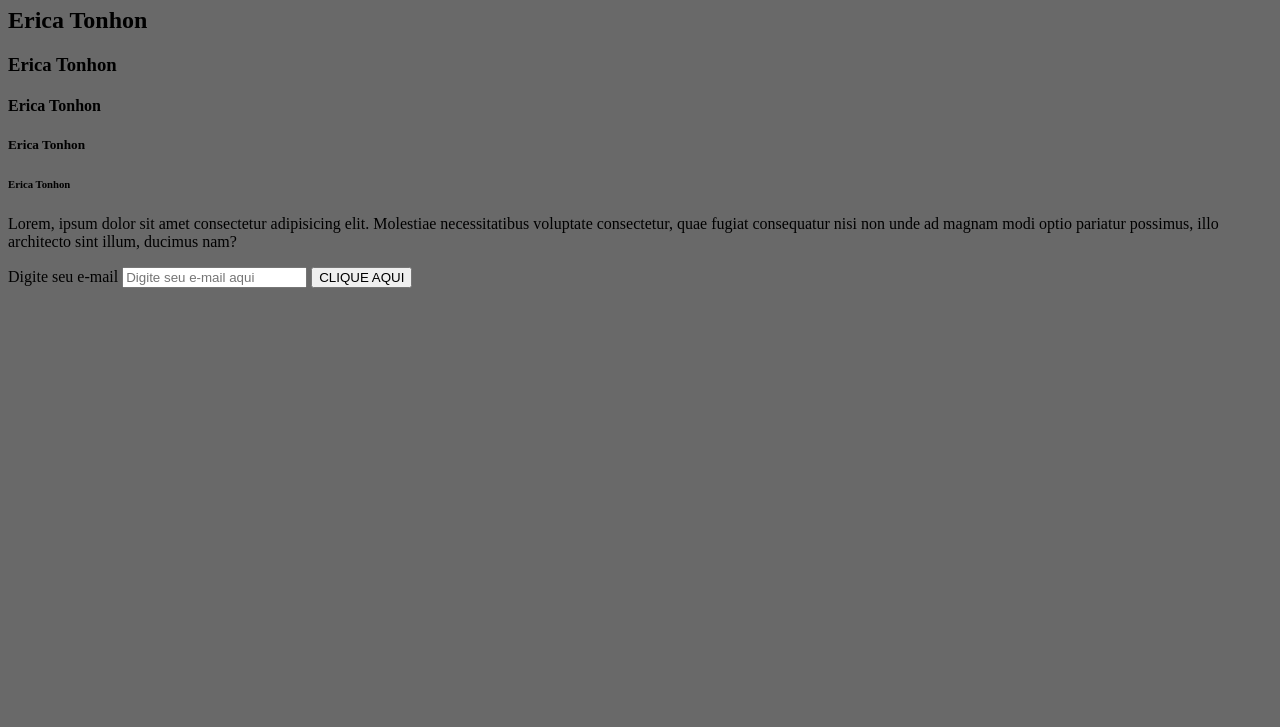
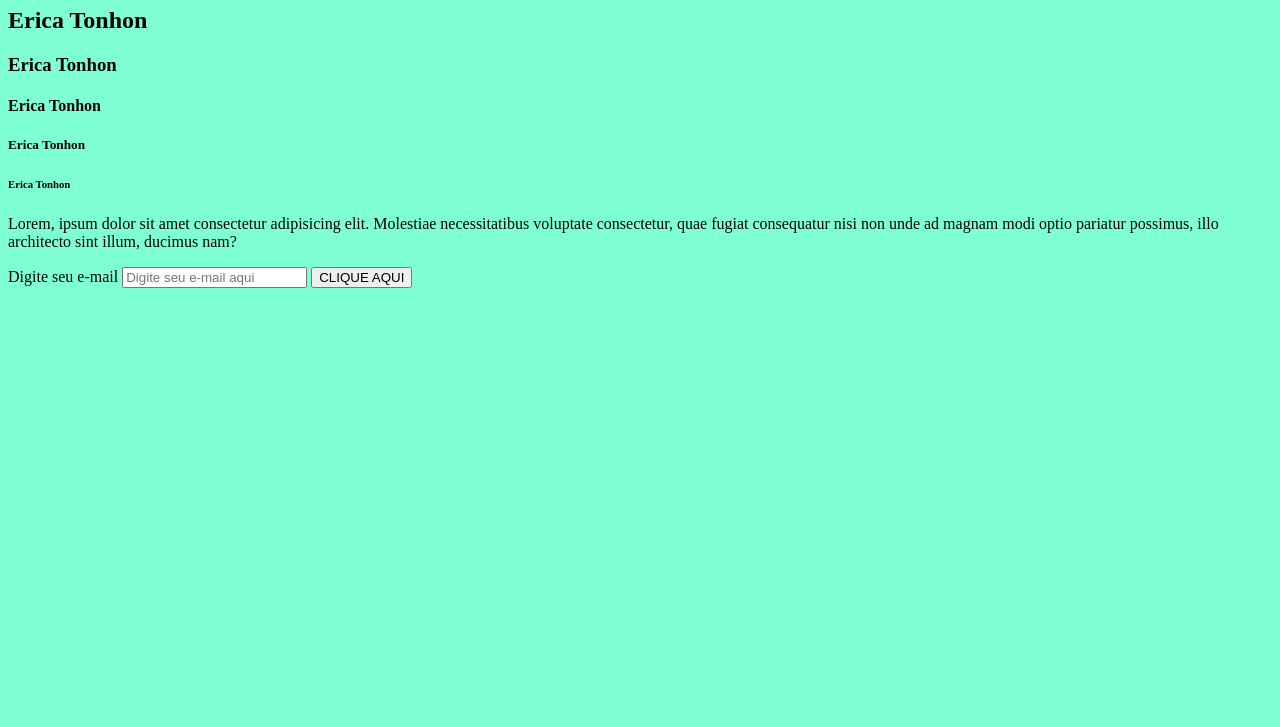
Before and after one commit to tonhonerica/Aula1wilsonneto, a plain HTML site: page index.html in a window 1280 px wide. Shown: the part 73-800 px from the top of the page. Drawn offline with Linux system fonts and the light colour scheme.

Commit message:
incluindocor2

```diff
--- a/style.css
+++ b/style.css
@@ -1,3 +1,4 @@
 body {
-    background-color: dimgrey;
+    background-color: aquamarine;
+
 }
```
